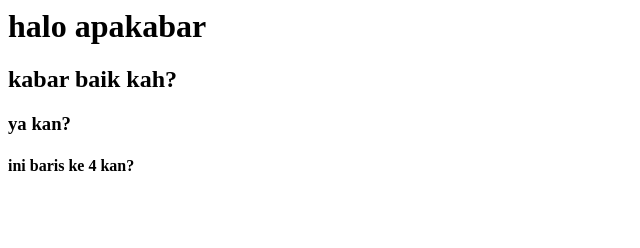
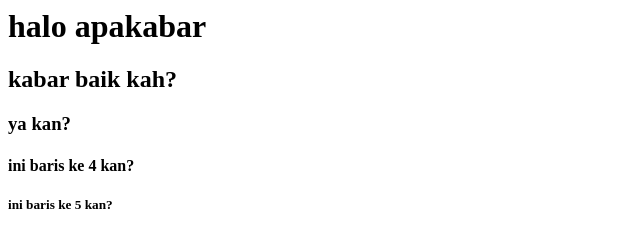
Before and after one commit to saktibuana/belajargitignore, a plain HTML site: page index.html in a window 1280 px wide. Shown: the whole page, without its empty margins (0-640 px from the left). Drawn offline with Linux system fonts and the light colour scheme.

Commit message:
nambah baris dan file

```diff
--- a/index.html
+++ b/index.html
@@ -2,3 +2,4 @@
 <h2>kabar baik kah?</h2>
 <h3>ya kan?</h3>
 <h4>ini baris ke 4 kan?</h4>
+<h5>ini baris ke 5 kan?</h5>
```
Also changed, not shown: 1 other file.
